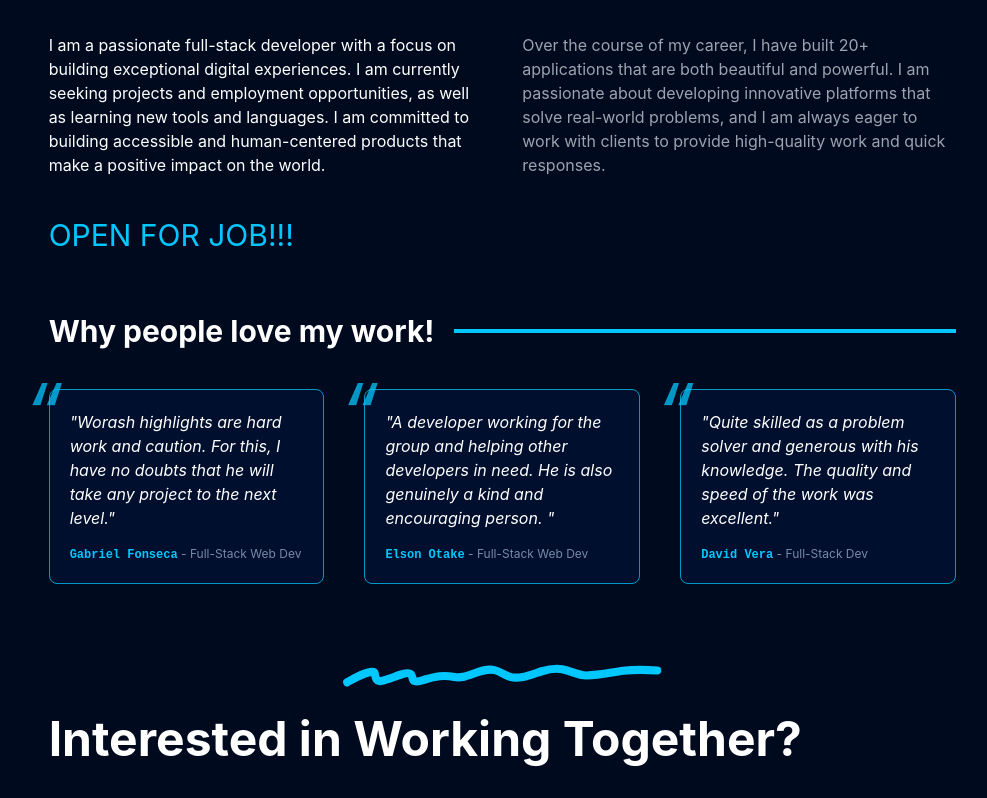
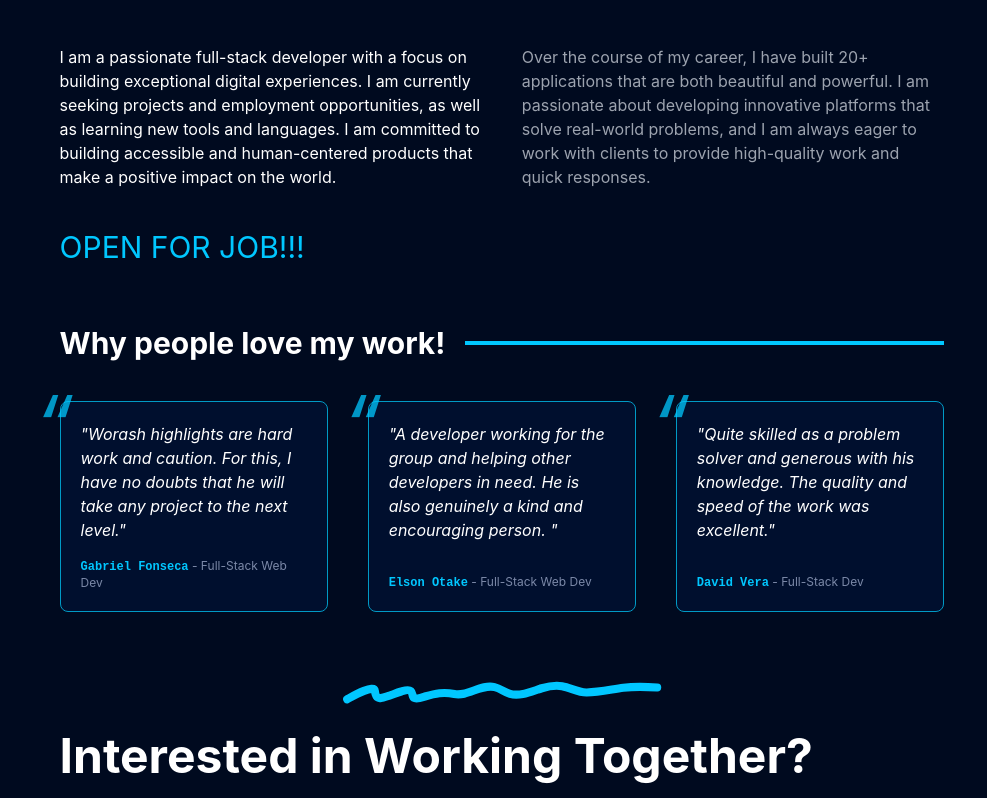
Before and after one commit to worashf/portfolio, a Next.js app: page / in a window 1280 px wide. Shown: the part 919-1717 px from the top of the page, without its empty margins (224-1211 px from the left). Built offline with nearby package versions, Linux system fonts and the light colour scheme.

Commit message:
Update issues

```diff
--- a/components/layout/Container.js
+++ b/components/layout/Container.js
@@ -35,7 +35,7 @@ height="0" width="0" style="display:none;visibility:hidden"></iframe>`,
       ></noscript> */}
 
       <Navbar />
-      <div className=" w-full ">
+      <div className="p-3 w-full ">
         {children}
         <Footer />
       </div>
```
